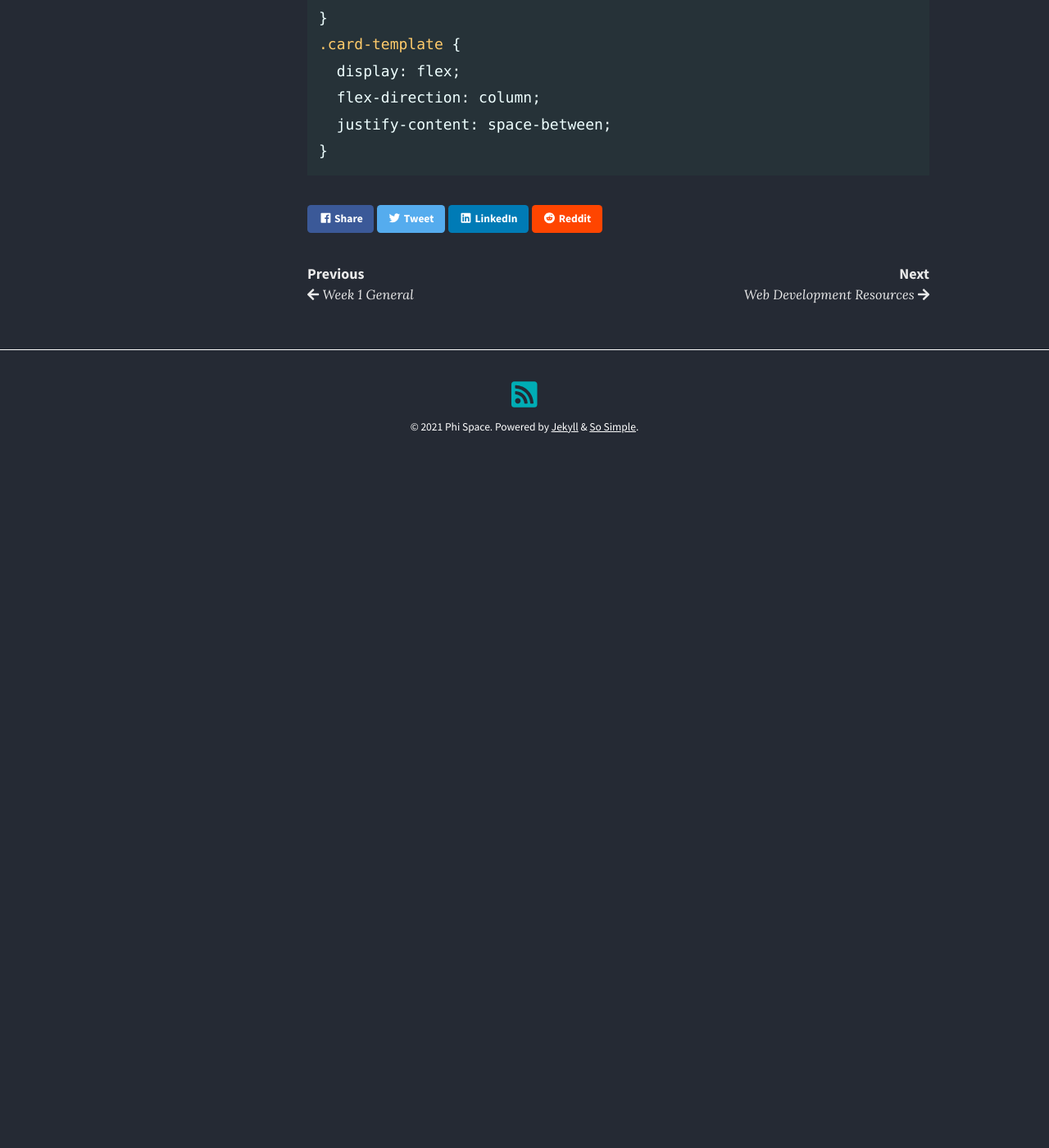
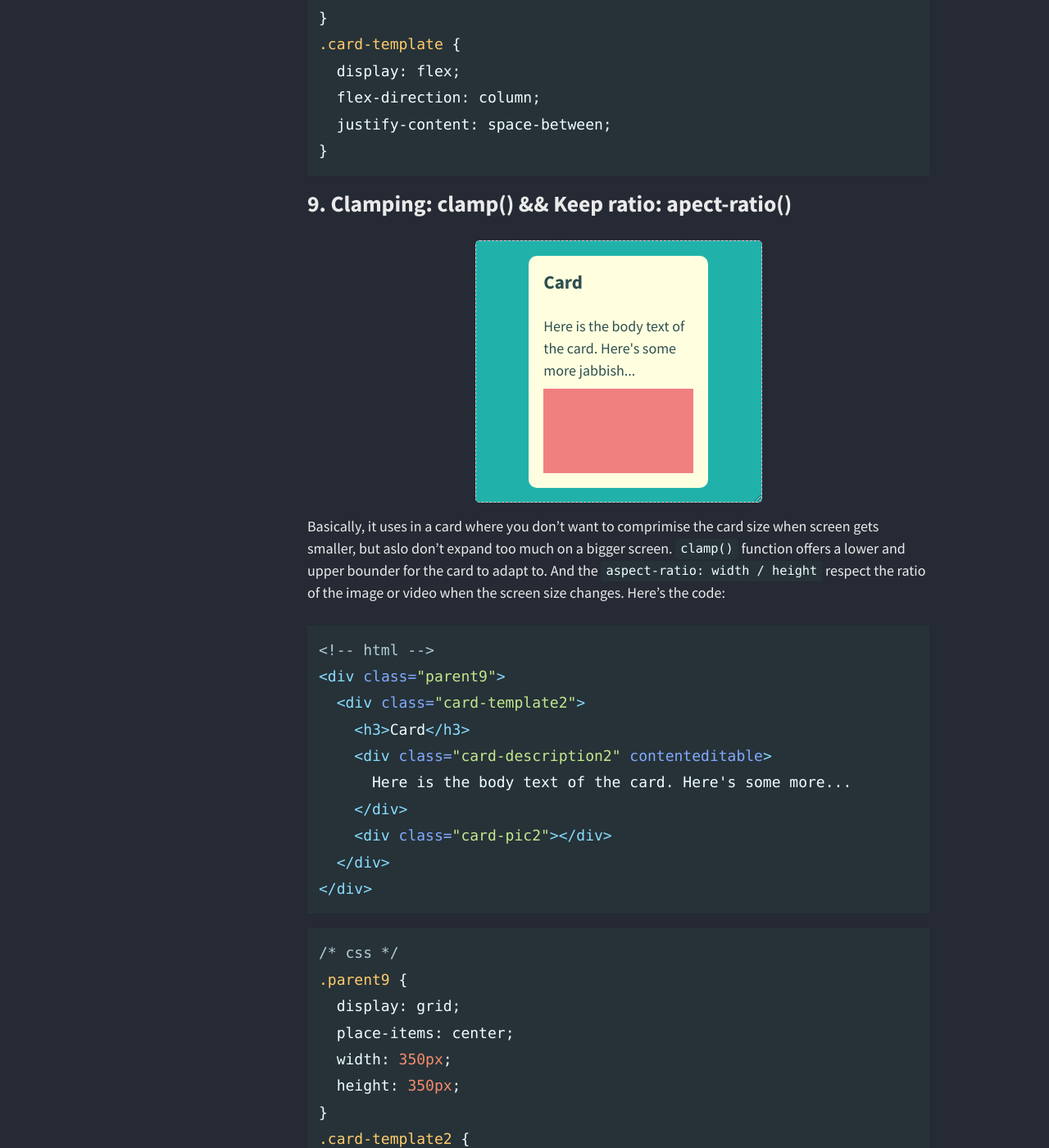
Before and after one commit to tian3rd/tian3rd.github.io, a Jekyll site: the page built from _posts/2021-07-27-CSS-1linelayout.md, in a window 1280 px wide and 1400 px high, scrolled down 9671 px. Shown: the whole window at 82% size. Built offline with Jekyll 4.4.1, drawn with Linux system fonts in a browser that asks for light colours; nearby versions of some CDN libraries; before the commit the page ends 10274 px from its top, so only the background shows below that; some of the changed text lies outside the part shown.

Commit message:
finish 10 css layouts

````diff
--- a/_posts/2021-07-27-CSS-1linelayout.md
+++ b/_posts/2021-07-27-CSS-1linelayout.md
@@ -347,3 +347,53 @@ Wow, this takes some time to debug... But it's a pretty neat trick to master. Us
   justify-content: space-between;
 }
 ```
+
+## 9. Clamping: clamp() && Keep ratio: apect-ratio()
+
+<div class="ex9">
+  <div class="parent9">
+    <div class="card-template2">
+      <h3>Card</h3>
+      <div class="card-description2" contenteditable>
+        Here is the body text of the card. Here's some more jabbish...
+      </div>
+      <div class="card-pic2"></div>
+    </div>
+  </div>
+</div>
+
+Basically, it uses in a card where you don't want to comprimise the card size when screen gets smaller, but aslo don't expand too much on a bigger screen. `clamp()` function offers a lower and upper bounder for the card to adapt to. And the `aspect-ratio: width / height` respect the ratio of the image or video when the screen size changes. Here's the code:
+
+```html
+<!-- html -->
+<div class="parent9">
+  <div class="card-template2">
+    <h3>Card</h3>
+    <div class="card-description2" contenteditable>
+      Here is the body text of the card. Here's some more...
+    </div>
+    <div class="card-pic2"></div>
+  </div>
+</div>
+```
+
+```css
+/* css */
+.parent9 {
+  display: grid;
+  place-items: center;
+  width: 350px;
+  height: 350px;
+}
+.card-template2 {
+  display: flex;
+  flex-direction: column;
+  // set width to be 23ch <= w <= 46ch
+  width: clamp(23ch, 80%, 46ch);
+}
+.card-pic2 {
+  background-color: lightcoral;
+  // now supports chrome and firefox, not safari...
+  aspect-ratio: 16 / 9;
+}
+```
--- a/_sass/1linelayout.scss
+++ b/_sass/1linelayout.scss
@@ -300,3 +300,38 @@
   border-radius: 8px;
   background-color: lightseagreen;
 }
+
+// example 9: clamp style
+.ex9 {
+  display: grid;
+  place-items: center;
+  color: darkslategray;
+  margin-bottom: 15px;
+}
+.parent9 {
+  display: grid;
+  place-items: center;
+  width: 350px;
+  height: 320px;
+  background-color: lightseagreen;
+  padding: 1rem;
+  border: 1px dashed lightpink;
+  border-radius: 5px;
+  resize: both;
+  overflow: auto;
+}
+.card-template2 {
+  display: flex;
+  flex-direction: column;
+  // set width to be 23ch <= w <= 46ch
+  width: clamp(16ch, 70%, 46ch);
+  padding: 1rem;
+  background-color: lightyellow;
+  border-radius: 10px;
+}
+.card-pic2 {
+  background-color: lightcoral;
+  margin: 0.5rem 0 0 0;
+  // now supports chrome and firefox, not safari...
+  aspect-ratio: 16 / 9;
+}
````
